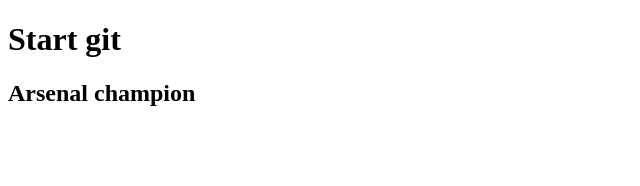
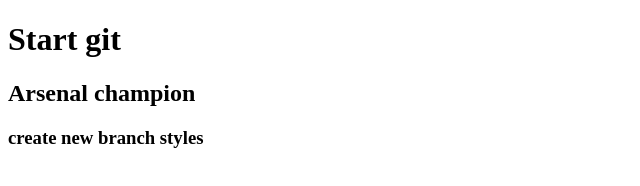
Before and after one commit to vovanolo/advance, a plain HTML site: page index.html in a window 1280 px wide. Shown: the whole page, without its empty margins (0-640 px from the left). Drawn offline with Linux system fonts and the light colour scheme.

Commit message:
add new branch

```diff
--- a/index.html
+++ b/index.html
@@ -9,5 +9,6 @@
 <body>
     <h1>Start git</h1>
     <h2>Arsenal champion</h2>
+    <h3>create new branch styles</h3>
 </body>
 </html>
```
